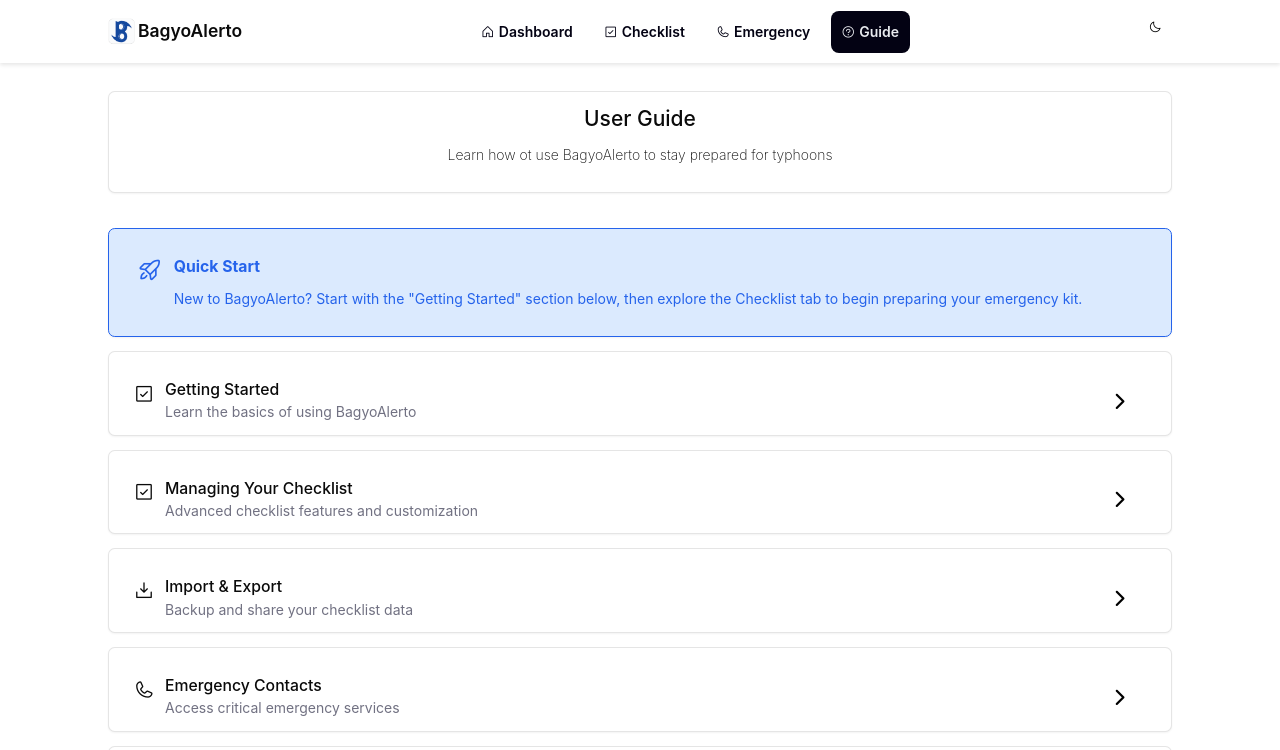
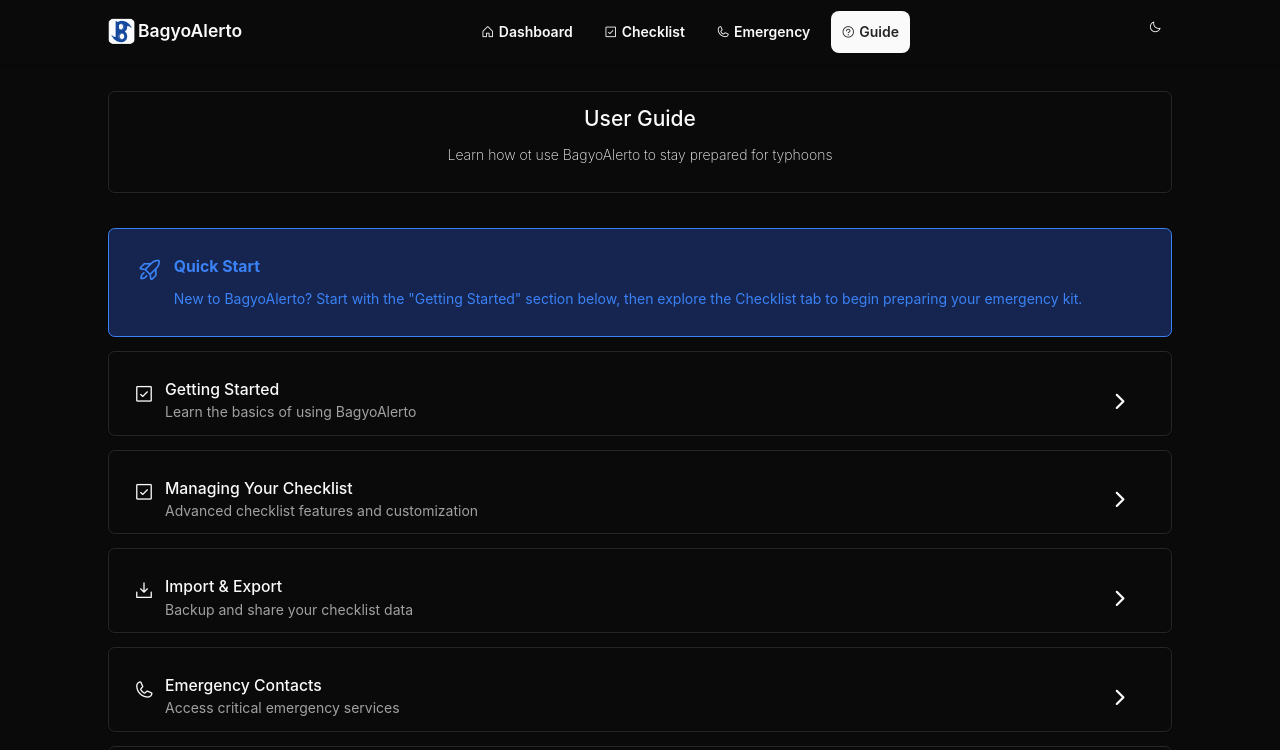
Before and after one commit to 99lash/BagyoAlerto, a website: page guide.html in a window 1280 px wide. Both pictures are taken after a click on the button 1154 px from the left and 28 px from the top of the page. Shown: the top 750 px of the page. Drawn offline with nearby package versions, Linux system fonts and the light colour scheme.

Commit message:
added dark mode

```diff
--- a/checklist.html
+++ b/checklist.html
@@ -30,7 +30,7 @@
           </div>
 
           <div id="right-side">
-            <button><i class="ph ph-moon"></i></button>
+            <button onclick="SwitchMode()"><i class="ph ph-moon"></i></button>
           </div>
         </nav>
       </div>
@@ -53,4 +53,5 @@
   </div>
 </body>
 
+  <script src="./scripts/index.js"></script>
 </html>
--- a/guide.html
+++ b/guide.html
@@ -30,7 +30,7 @@
           </div>
 
           <div id="right-side">
-            <button><i class="ph ph-moon"></i></button>
+            <button onclick="SwitchMode()"><i class="ph ph-moon"></i></button>
           </div>
         </nav>
       </div>
@@ -151,5 +151,6 @@
     </footer>
   </div>
 </body>
+  <script src="./scripts/index.js"></script>
 
 </html>
--- a/scripts/index.js
+++ b/scripts/index.js
@@ -0,0 +1,3 @@
+function SwitchMode(){
+      document.documentElement.classList.toggle('dark');
+}
--- a/styles/index.css
+++ b/styles/index.css
@@ -569,6 +569,7 @@ p {
   justify-content: center;
   cursor: pointer;
   border: none;
+  background-color: inherit;/*made the background inherit to make the seemless*/
 }
 .ph-copy {
   cursor: pointer;
@@ -814,6 +815,11 @@ nav {
   background-color: var(--accent-foreground);
   transform: translateY(0);
   color: var(--accent);
+}
+
+html.dark #right-side button {
+  color: white; /* or whatever color you want in dark mode */
+  background-color: var(--dark-button-bg); /* if you have this variable */
 }
 
 /* THIS PART IS THE HEADER */
@@ -1271,6 +1277,10 @@ nav {
 .arrow i {
   font-weight: var(--font-weight-bold);
 }
+html.dark .arrow i {
+  font-weight: var(--font-weight-bold);
+  color: var(--foreground);
+}
 
 .arrow button {
   border-style: none;
```
Also changed, not shown: emergency.html (+2 -1 lines), index.html (+2 -2 lines).
